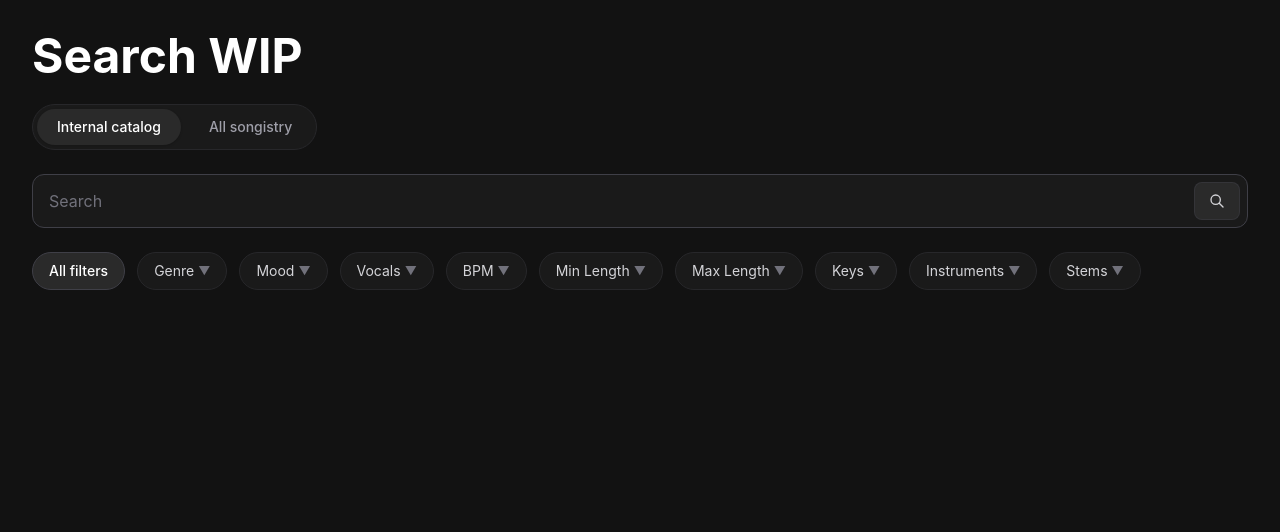
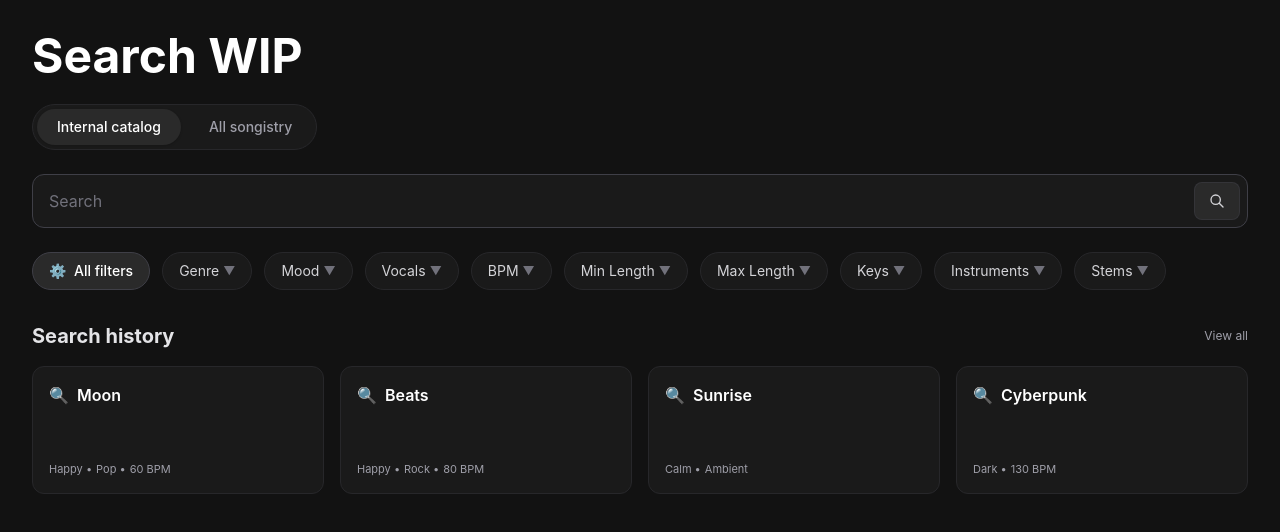
Before and after one commit to Papejop/projektzespolowy, a React (Vite) app: page / in a window 1280 px wide. Shown: the top 532 px of the page. Built offline with nearby package versions, Linux system fonts and the light colour scheme.

Commit message:
Add search history and results list components

```diff
--- a/src/App.tsx
+++ b/src/App.tsx
@@ -2,12 +2,51 @@ import { useState } from 'react';
 import CatalogTabs from './components/CatalogTabs';
 import SearchBar from './components/SearchBar';
 import FilterBar from './components/FilterBar';
+import SearchHistory from './components/SearchHistory';
+import ResultsGrid from './components/ResultsGrid';
+
+interface HistoryItem {
+  title: string;
+  filters: Record<string, any>;
+  tags: string[];
+}
 
 export default function App() {
   const [activeTab, setActiveTab] = useState<string>('internal');
   const [searchQuery, setSearchQuery] = useState<string>('');
+  const [activeFilters, setActiveFilters] = useState<Record<string, any>>({});
+  const [hasSearched, setHasSearched] = useState<boolean>(false);
+  const [historyItems, setHistoryItems] = useState<HistoryItem[]>([
+    { title: 'Moon', filters: { genre: 'Pop', mood: 'Happy', bpm: 60 }, tags: ['Happy', 'Pop', '60 BPM'] },
+    { title: 'Beats', filters: { genre: 'Rock', mood: 'Happy', bpm: 80 }, tags: ['Happy', 'Rock', '80 BPM'] },
+    { title: 'Sunrise', filters: { mood: 'Calm', length: 3 }, tags: ['Calm', 'Ambient'] },
+    { title: 'Cyberpunk', filters: { genre: 'Electronic',mood:'Dark', bpm: 130 }, tags: ['Dark', '130 BPM'] },
+  ]);
+
   const handleSearch = () => {
-    console.log("Szukana fraza:", searchQuery);
+    const trimmedQuery = searchQuery.trim();
+    if (trimmedQuery === '' && Object.keys(activeFilters).length === 0) return;
+
+    const newItem: HistoryItem = {
+      title: trimmedQuery || 'Filtered Search',
+      filters: { ...activeFilters },
+      tags: Object.entries(activeFilters).map(([k, v]) => `${k}: ${v}`),
+    };
+
+    setHistoryItems((prev) => [newItem, ...prev]);
+    setHasSearched(true);
+  };
+  const handleSelectHistoryItem = (item: HistoryItem) => {
+    setSearchQuery(item.title);
+    setActiveFilters(item.filters || {});
+    setHasSearched(true);
+    console.log("Przywrócono wyszukiwanie z historii:", item.title, "z filtrami:", item.filters);
+  };
+
+  const handleReset = () => {
+    setHasSearched(false);
+    setSearchQuery('');
+    setActiveFilters({});
   };
 
   return (
@@ -22,7 +61,32 @@ export default function App() {
             onSearch={handleSearch}
           />
         </div>
-        <FilterBar />
+        <FilterBar
+          activeFilters={activeFilters}
+          setActiveFilters={setActiveFilters}
+        />
+        {!hasSearched ? (
+          <SearchHistory
+            historyItems={historyItems}
+            onSelectQuery={handleSelectHistoryItem}
+          />
+        ) : (
+          <div>
+            <div className="flex justify-between items-center mb-2">
+              <span className="text-sm text-zinc-400">
+                Wyniki dla: <strong className="text-white">"{searchQuery || 'Wszystko'}"</strong>
+                {Object.keys(activeFilters).length > 0 && <span className="ml-2 text-xs text-zinc-500">(z filtrami)</span>}
+              </span>
+              <button
+                onClick={handleReset}
+                className="text-xs bg-[#2a2a2a] hover:bg-[#333333] px-3 py-1.5 rounded-lg text-zinc-300 transition-colors cursor-pointer"
+              >
+                ← Wróć do historii
+              </button>
+            </div>
+            <ResultsGrid searchQuery={searchQuery} activeFilters={activeFilters} />
+          </div>
+        )}
       </div>
     </div>
   );
--- a/src/components/FilterBar.tsx
+++ b/src/components/FilterBar.tsx
@@ -1,24 +1,42 @@
 import { useState } from 'react';
 import FilterDropdown from './FilterDropdown';
 
-export default function FilterBar() {
+interface FilterBarProps {
+  activeFilters: Record<string, any>;
+  setActiveFilters: React.Dispatch<React.SetStateAction<Record<string, any>>>;
+}
+
+export default function FilterBar({ activeFilters, setActiveFilters }: FilterBarProps) {
   const [openDropdown, setOpenDropdown] = useState<string | null>(null);
 
   const filterCategories = [
-    { label: 'Genre', type: 'dropdown', options: ['Pop', 'Rock', 'Electronic', 'Hip-Hop', 'Acoustic'] },
-    { label: 'Mood', type: 'dropdown', options: ['Happy', 'Sad', 'Energetic', 'Calm', 'Dark'] },
-    { label: 'Vocals', type: 'dropdown', options: ['Male', 'Female','Mixed','Instrumental'] },
-    { label: 'BPM', type: 'slider', min: 60, max: 180, step: 1, unit: ' BPM' },
-    { label: 'Min Length', type: 'slider', min: 0, max: 10, step: 0.5, unit: ' min' },
-    { label: 'Max Length', type: 'slider', min: 0, max: 10, step: 0.5, unit: ' min' },
-    { label: 'Keys', type: 'dropdown', options: ['C Major', 'A Minor', 'F# Minor', 'G Major'] },
-    { label: 'Instruments', type: 'dropdown', options: ['Guitar', 'Piano', 'Synthesizer', 'Drums'] },
-    { label: 'Stems', type: 'dropdown', options: ['Has Stems', 'Full Mix Only'] }
+    { label: 'Genre', key: 'genre', type: 'dropdown', options: ['Pop', 'Rock', 'Electronic', 'Hip-Hop', 'Acoustic'] },
+    { label: 'Mood', key: 'mood', type: 'dropdown', options: ['Happy', 'Sad', 'Energetic', 'Calm', 'Dark'] },
+    { label: 'Vocals', key: 'vocals', type: 'dropdown', options: ['Has Vocals', 'Instrumental', 'Male', 'Female'] },
+    { label: 'BPM', key: 'bpm', type: 'slider', min: 60, max: 180, step: 1, unit: ' BPM' },
+    { label: 'Min Length', key: 'minLength', type: 'slider', min: 0, max: 10, step: 0.5, unit: ' min' },
+    { label: 'Max Length', key: 'maxLength', type: 'slider', min: 0, max: 10, step: 0.5, unit: ' min' },
+    { label: 'Keys', key: 'key', type: 'dropdown', options: ['C Major', 'A Minor', 'F# Minor', 'G Major'] },
+    { label: 'Instruments', key: 'instruments', type: 'dropdown', options: ['Guitar', 'Piano', 'Synthesizer', 'Drums'] },
+    { label: 'Stems', key: 'stems', type: 'dropdown', options: ['Has Stems', 'Full Mix Only'] }
   ];
+
+  // Funkcja aktualizująca konkretny filtr
+  const handleFilterChange = (key: string, value: any) => {
+    setActiveFilters((prev) => {
+      if (value === null) {
+        const updated = { ...prev };
+        delete updated[key];
+        return updated;
+      }
+      return { ...prev, [key]: value };
+    });
+  };
 
   return (
     <div className="flex items-center flex-wrap gap-3 mb-8 relative z-20">
       <button className="flex items-center space-x-2 bg-[#2a2a2a] hover:bg-[#333333] border border-zinc-700 px-4 py-2 rounded-full text-sm font-medium transition-colors whitespace-nowrap text-white cursor-pointer">
+        <span>⚙️</span>
         <span>All filters</span>
       </button>
 
@@ -32,6 +50,9 @@ export default function FilterBar() {
           max={cat.max}
           step={cat.step}
           unit={cat.unit}
+          // Przekazujemy aktualnie wybraną wartość z App.tsx do dropdownu
+          selectedValue={activeFilters[cat.key] ?? null}
+          onChange={(val) => handleFilterChange(cat.key, val)}
           isOpen={openDropdown === cat.label}
           onToggle={() => {
             setOpenDropdown(openDropdown === cat.label ? null : cat.label);
--- /dev/null
+++ b/src/components/ResultsGrid.tsx
@@ -0,0 +1,54 @@
+interface ResultsGridProps {
+  searchQuery: string;
+  activeFilters: Record<string, any>;
+}
+
+export default function ResultsGrid({ searchQuery, activeFilters }: ResultsGridProps) {
+  // Tutaj w przyszłości trafi fetch do backendu RAG bazujący na: searchQuery i activeFilters
+  console.log("Backend query payload ->", { searchQuery, activeFilters });
+
+  const results = [
+    { id: 1, title: 'Midnight Echoes', genre: 'Electronic', bpm: 120, duration: '3:45', author: 'SoundLab' },
+    { id: 2, title: 'Lo-Fi Chill Sunset', genre: 'Acoustic', bpm: 85, duration: '2:30', author: 'CoffeeBeats' },
+    { id: 3, title: 'Cyberpunk Chase', genre: 'Electronic', bpm: 135, duration: '4:10', author: 'NeonPulse' },
+    { id: 4, title: 'Acoustic Morning', genre: 'Pop', bpm: 95, duration: '3:15', author: 'WarmStrings' },
+  ];
+
+  return (
+    <div className="mt-6">
+      <h2 className="text-xl font-bold mb-4 text-zinc-200">Search Results</h2>
+
+      {/* Pionowa lista elementów */}
+      <div className="flex flex-col space-y-3">
+        {results.map((song) => (
+          <div
+            key={song.id}
+            className="bg-[#1a1a1a] border border-zinc-800 hover:border-zinc-600 px-5 py-3.5 rounded-xl transition-all cursor-pointer flex items-center justify-between"
+          >
+            <div className="flex items-center space-x-4 min-w-0 pr-4">
+              <div className="w-10 h-10 rounded-lg bg-[#2a2a2a] flex items-center justify-center text-zinc-400 shrink-0">
+                🎵
+              </div>
+              <div className="min-w-0">
+                <h3 className="font-semibold text-white text-sm truncate">{song.title}</h3>
+                <p className="text-xs text-zinc-400 truncate mt-0.5">{song.author}</p>
+              </div>
+            </div>
+
+            <div className="flex items-center space-x-2 shrink-0">
+              <span className="text-xs bg-[#2a2a2a] text-zinc-300 px-2.5 py-1 rounded-md hidden sm:inline-block">
+                {song.genre}
+              </span>
+              <span className="text-xs bg-[#2a2a2a] text-zinc-300 px-2.5 py-1 rounded-md hidden sm:inline-block">
+                {song.bpm} BPM
+              </span>
+              <span className="text-xs text-zinc-400 font-mono px-2 py-1">
+                {song.duration}
+              </span>
+            </div>
+          </div>
+        ))}
+      </div>
+    </div>
+  );
+}
--- /dev/null
+++ b/src/components/SearchHistory.tsx
@@ -0,0 +1,46 @@
+interface HistoryItem {
+  title: string;
+  filters: Record<string, any>;
+  tags: string[];
+}
+
+interface SearchHistoryProps {
+  historyItems: HistoryItem[];
+  onSelectQuery: (item: HistoryItem) => void;
+}
+
+export default function SearchHistory({ historyItems, onSelectQuery }: SearchHistoryProps) {
+  return (
+    <div className="mt-6">
+      <div className="flex justify-between items-center mb-4">
+        <h2 className="text-xl font-bold text-zinc-200">Search history</h2>
+        <button className="text-xs text-zinc-400 hover:text-white transition-colors cursor-pointer">
+          View all
+        </button>
+      </div>
+
+      <div className="grid grid-cols-1 sm:grid-cols-2 lg:grid-cols-4 gap-4">
+        {historyItems.map((item, index) => (
+          <div
+            key={index}
+            onClick={() => onSelectQuery(item)}
+            className="bg-[#1a1a1a] border border-zinc-800 hover:border-zinc-600 p-4 rounded-xl transition-all cursor-pointer flex flex-col justify-between h-32 group"
+          >
+            <div className="flex items-center space-x-2">
+              <span className="text-zinc-400 group-hover:text-white transition-colors">🔍</span>
+              <span className="font-semibold text-white text-base">{item.title}</span>
+            </div>
+
+            <div className="flex flex-wrap gap-1 text-[11px] text-zinc-400">
+              {item.tags.map((tag, tagIndex) => (
+                <span key={tagIndex}>
+                  {tag}{tagIndex < item.tags.length - 1 ? ' • ' : ''}
+                </span>
+              ))}
+            </div>
+          </div>
+        ))}
+      </div>
+    </div>
+  );
+}
```
Also changed, not shown: src/components/FilterDropdown.tsx (+17 -16 lines).
